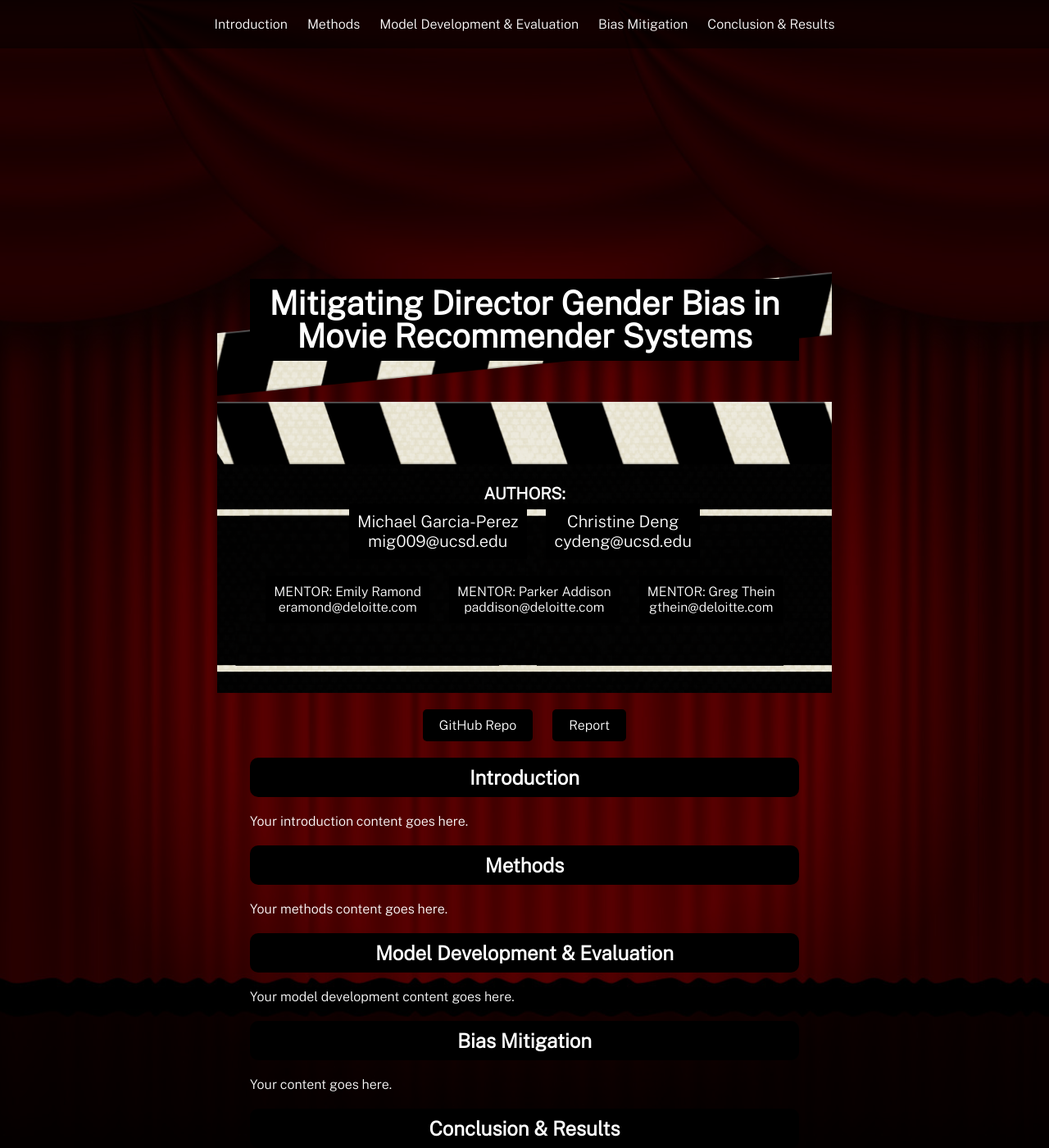
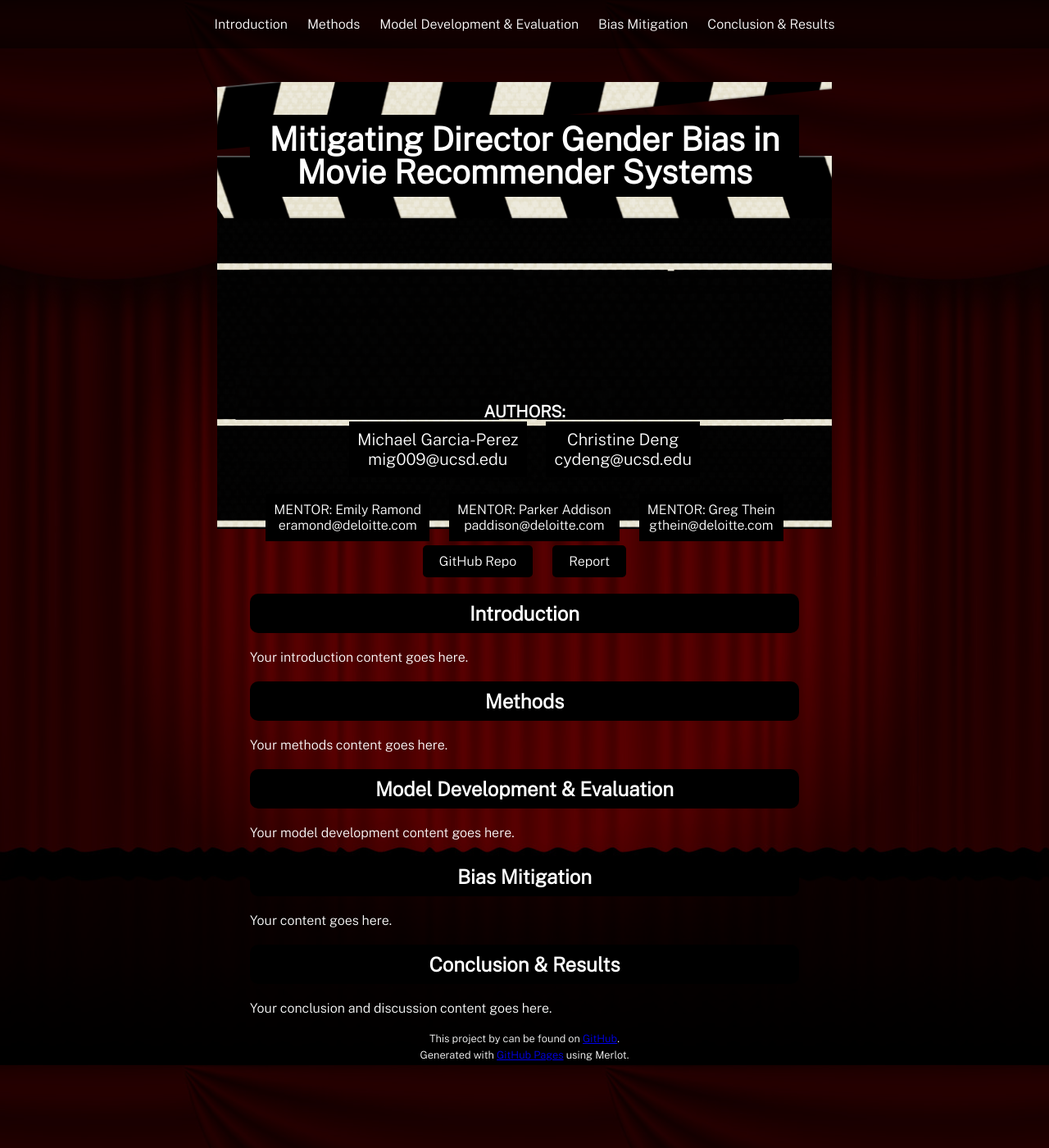
Before and after one commit to michael-garciaperez/DSC180A-Methodology-5, a Jekyll site: the page built from index.md, in a window 1280 px wide and 1400 px high. Shown: the whole window at 82% size. Built offline with Jekyll 4.4.1, drawn with Linux system fonts in a browser that asks for light colours.

Commit message:
Update style.scss

```diff
--- a/assets/css/style.scss
+++ b/assets/css/style.scss
@@ -21,13 +21,13 @@ div.shell {
 header {
   position: relative;
   z-index: 2;
-  margin: 300px auto 0; /* Adjusted margin-top value */
+  margin: 100px auto 0; /* Adjusted margin-top value */
   max-width: 670px;
   padding: 20px 40px 25px;
   background-image: url('../images/clap_board.png');
   background-size: 150% auto;
   background-repeat: no-repeat;
-  background-position: center top;
+  background-position: center top -100px; /* Adjusted background-position */
   height: 500px;
 }
 
@@ -45,7 +45,7 @@ header h1 {
 
 .author-mentor-container {
   text-align: center;
-  margin-top: 150px; /* Adjusted margin-top value */
+  margin-top: 250px; /* Adjusted margin-top value */
 }
 
 .author-mentor-container p {
```
